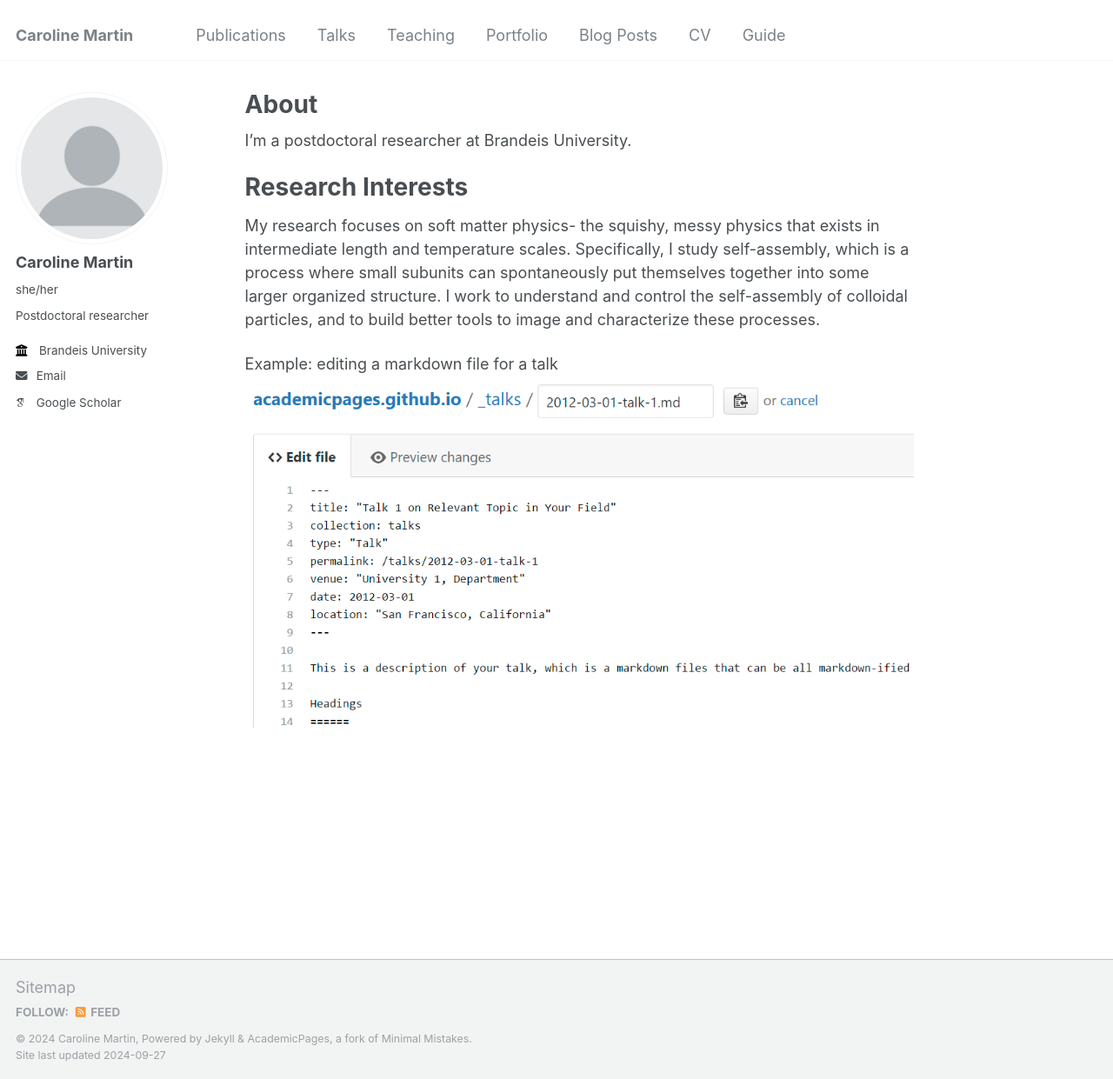
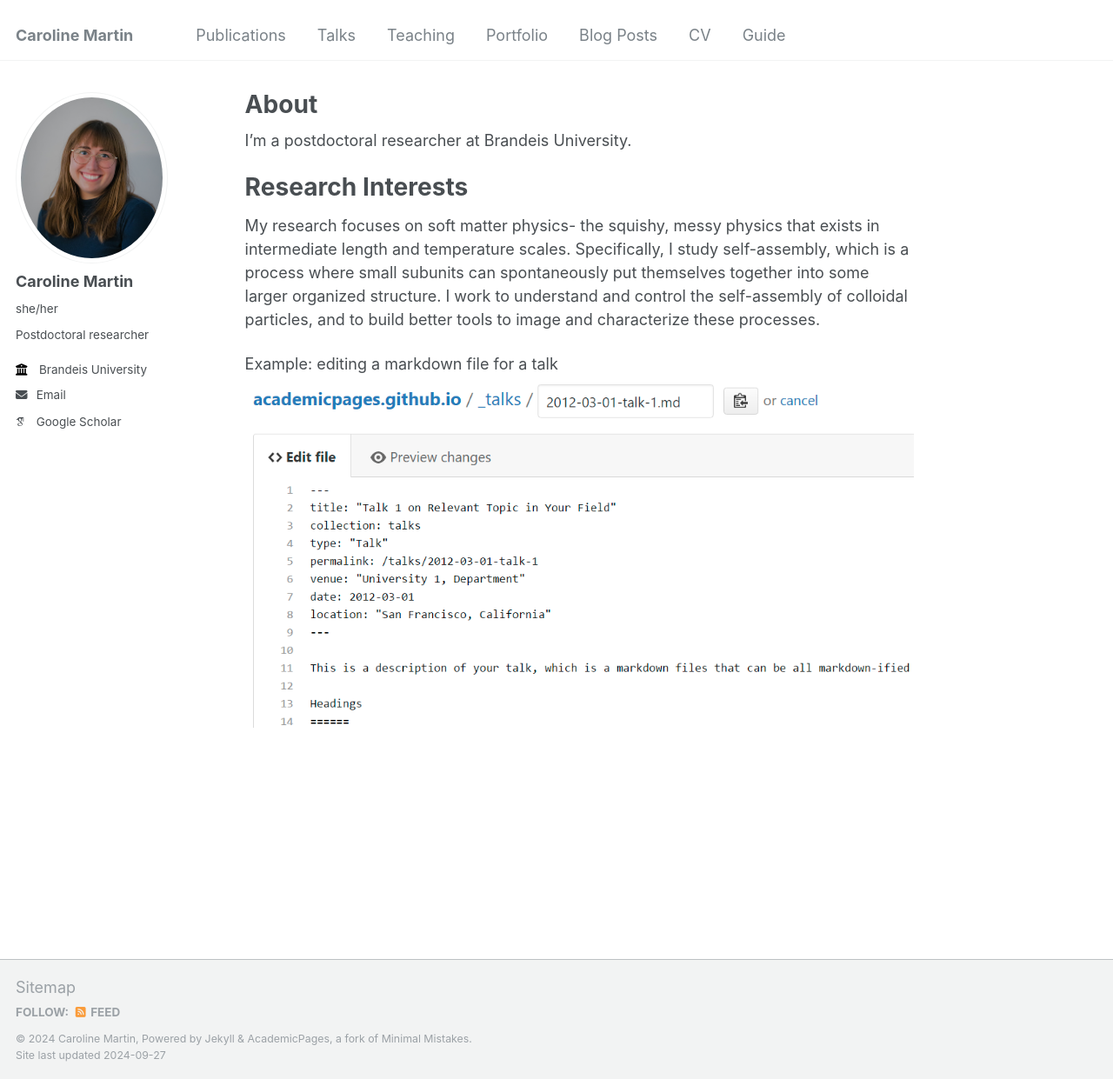
Before and after one commit to carolinesmartin/carolinesmartin, a Jekyll site: the page built from _pages/about.md, in a window 1280 px wide and 1241 px high. Shown: the whole window at 87% size. Built offline with Jekyll 4.4.1, drawn with Linux system fonts in a browser that asks for light colours; some web fonts are replaced.

Commit message:
picture change

```diff
--- a/_config.yml
+++ b/_config.yml
@@ -21,7 +21,7 @@ repository               : "carolinesmartin.github.io"
 #               Additional customization can be done by editing /_includes/author-profile.html
 author:
   # Biographic information
-  avatar           : "profile.png"
+  avatar           : "bio-photo.jpg"
   name             : "Caroline Martin"
   pronouns         : "she/her"
   bio              : "Postdoctoral researcher"
```
Also changed, not shown: images/profile.png (deleted), 1 other file.
